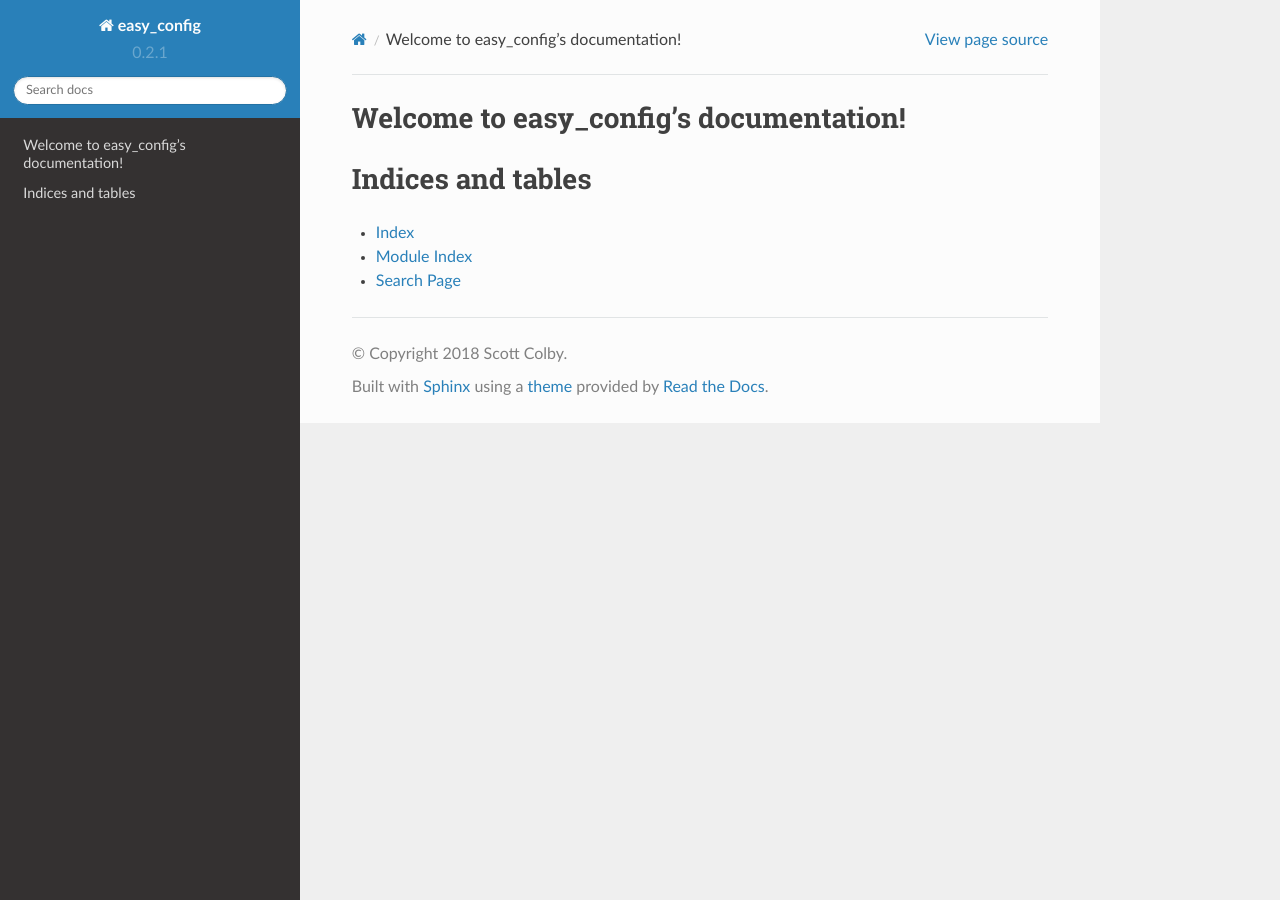
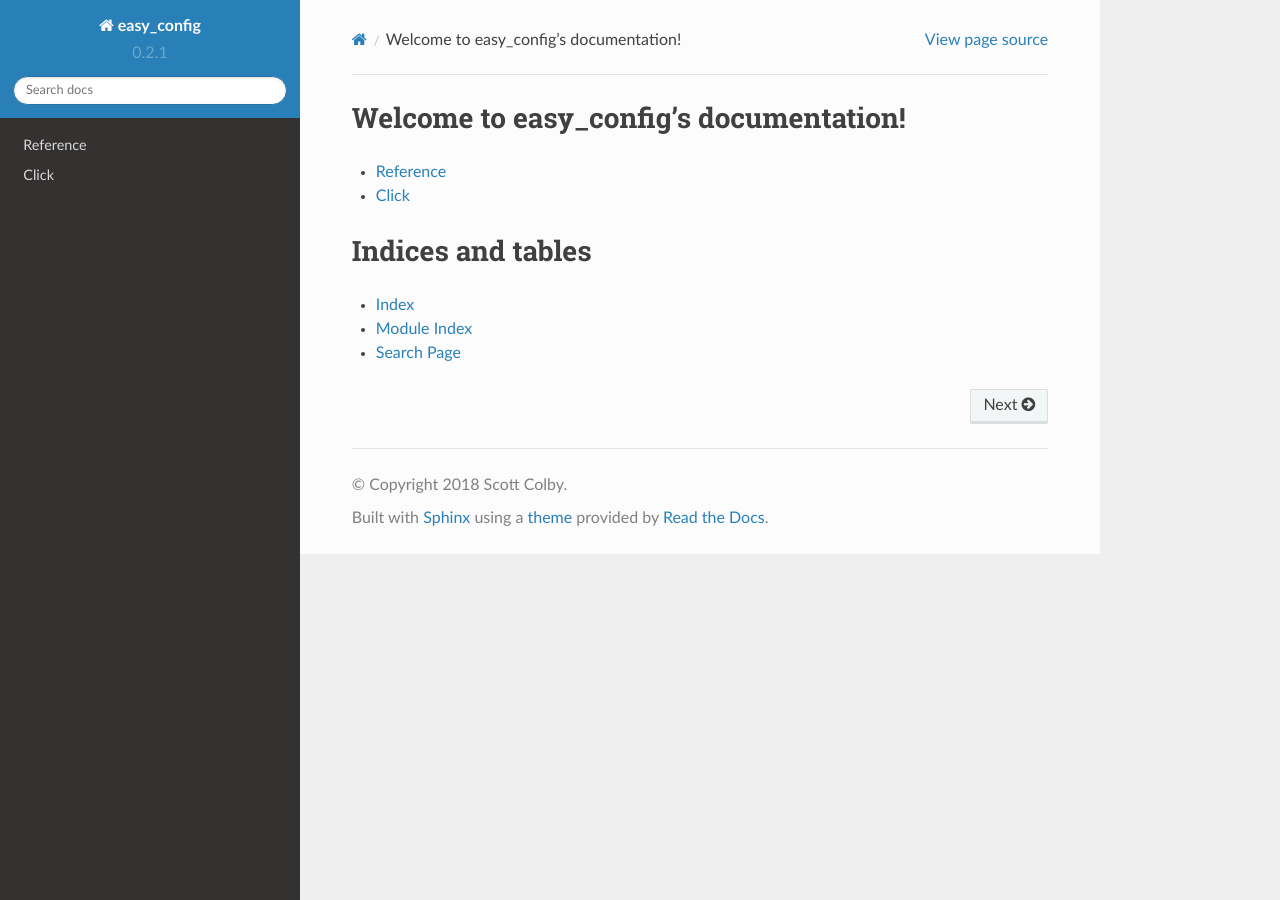
Before and after one commit to scolby33/easy_config, a Sphinx documentation site: the page built from docs/source/index.rst, in a window 1280 px wide. Built offline with Sphinx 7.4.7 and the Read the Docs theme 2.0.0, drawn with Linux system fonts in a browser that asks for light colours.

```diff
--- a/docs/source/conf.py
+++ b/docs/source/conf.py
@@ -208,7 +208,10 @@ autodoc_member_order = 'bysource'
 # -- Options for intersphinx extension ---------------------------------------
 
 # Example configuration for intersphinx: refer to the Python standard library.
-intersphinx_mapping = {'https://docs.python.org/': None}
+intersphinx_mapping = {
+    'python': ('https://docs.python.org/3', None),
+    'click': ('http://click.pocoo.org/latest/', None),
+}
 
 # -- Options for todo extension ----------------------------------------------
 
--- /dev/null
+++ b/docs/source/contrib/click.rst
@@ -0,0 +1,4 @@
+Click
+=====
+.. automodule:: easy_config.contrib.click
+   :members:
--- a/docs/source/index.rst
+++ b/docs/source/index.rst
@@ -1,20 +1,13 @@
-.. easy_config documentation master file, created by
-   sphinx-quickstart on Wed Sep 26 22:42:39 2018.
-   You can adapt this file completely to your liking, but it should at least
-   contain the root `toctree` directive.
-
 Welcome to easy_config's documentation!
 =======================================
-
 .. toctree::
    :maxdepth: 2
-   :caption: Contents:
 
-
+   reference
+   contrib/click
 
 Indices and tables
 ==================
-
 * :ref:`genindex`
 * :ref:`modindex`
 * :ref:`search`
--- /dev/null
+++ b/docs/source/reference.rst
@@ -0,0 +1,4 @@
+Reference
+=========
+.. automodule:: easy_config
+   :members:
```
